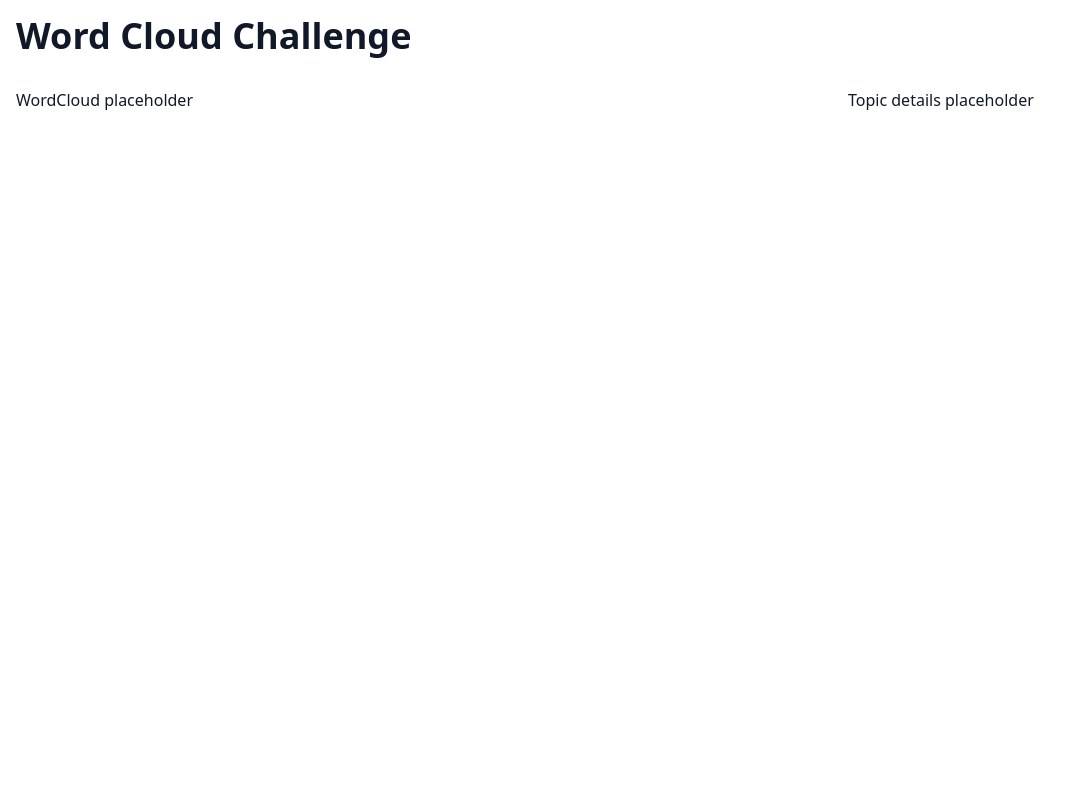
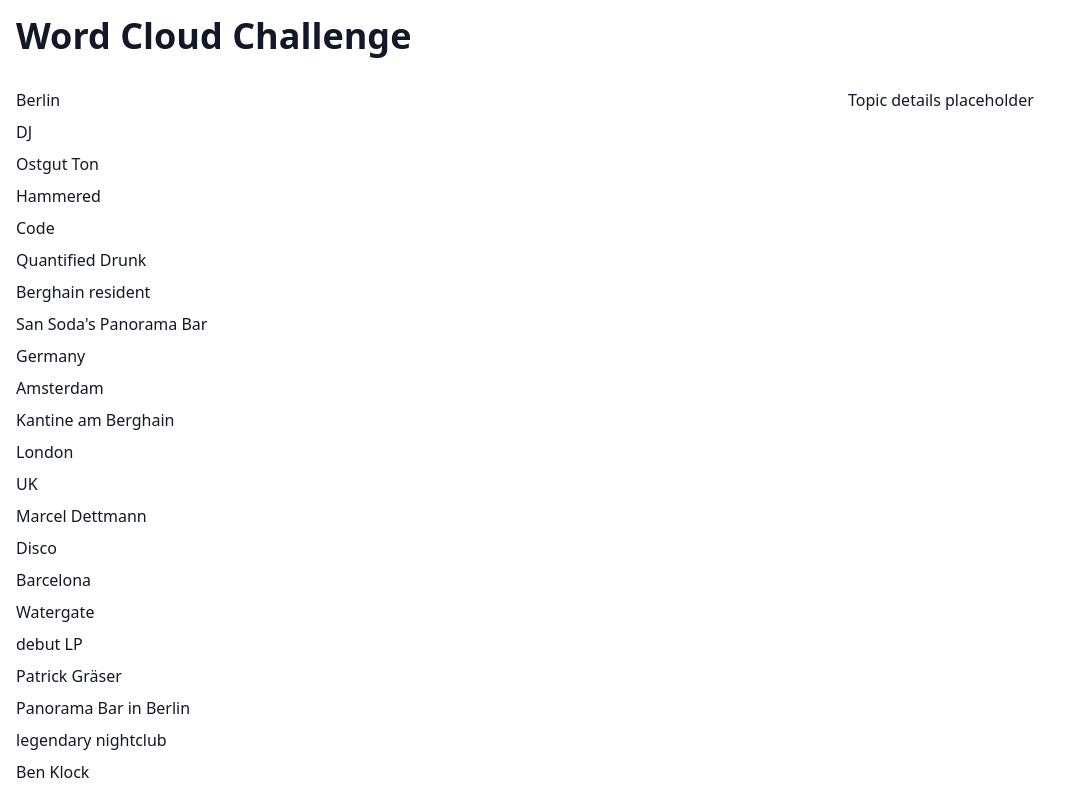
Before and after one commit to A-Cdeveloper/Word-Cloud, a React (Vite) app: page / in a window 1280 px wide. Shown: the top 796 px of the page, without its empty margins (0-1078 px from the left). Built offline with nearby package versions, Linux system fonts and the light colour scheme.

Commit message:
add basic WordList component for topics display and testing

```diff
--- a/src/components/WordList.tsx
+++ b/src/components/WordList.tsx
@@ -1,3 +1,17 @@
+import { useTopicsStore } from "../store/topicsStore";
+
 export const WordList = () => {
-  return <p>WordCloud placeholder</p>;
+  const topics = useTopicsStore((state) => state.topics);
+
+  if (topics.length === 0) return <p>Loading topics...</p>;
+
+  return (
+    <ul className="space-y-2">
+      {topics.map((topic) => (
+        <li key={topic.label} className="cursor-pointer hover:text-blue-600">
+          {topic.label}
+        </li>
+      ))}
+    </ul>
+  );
 };
```
